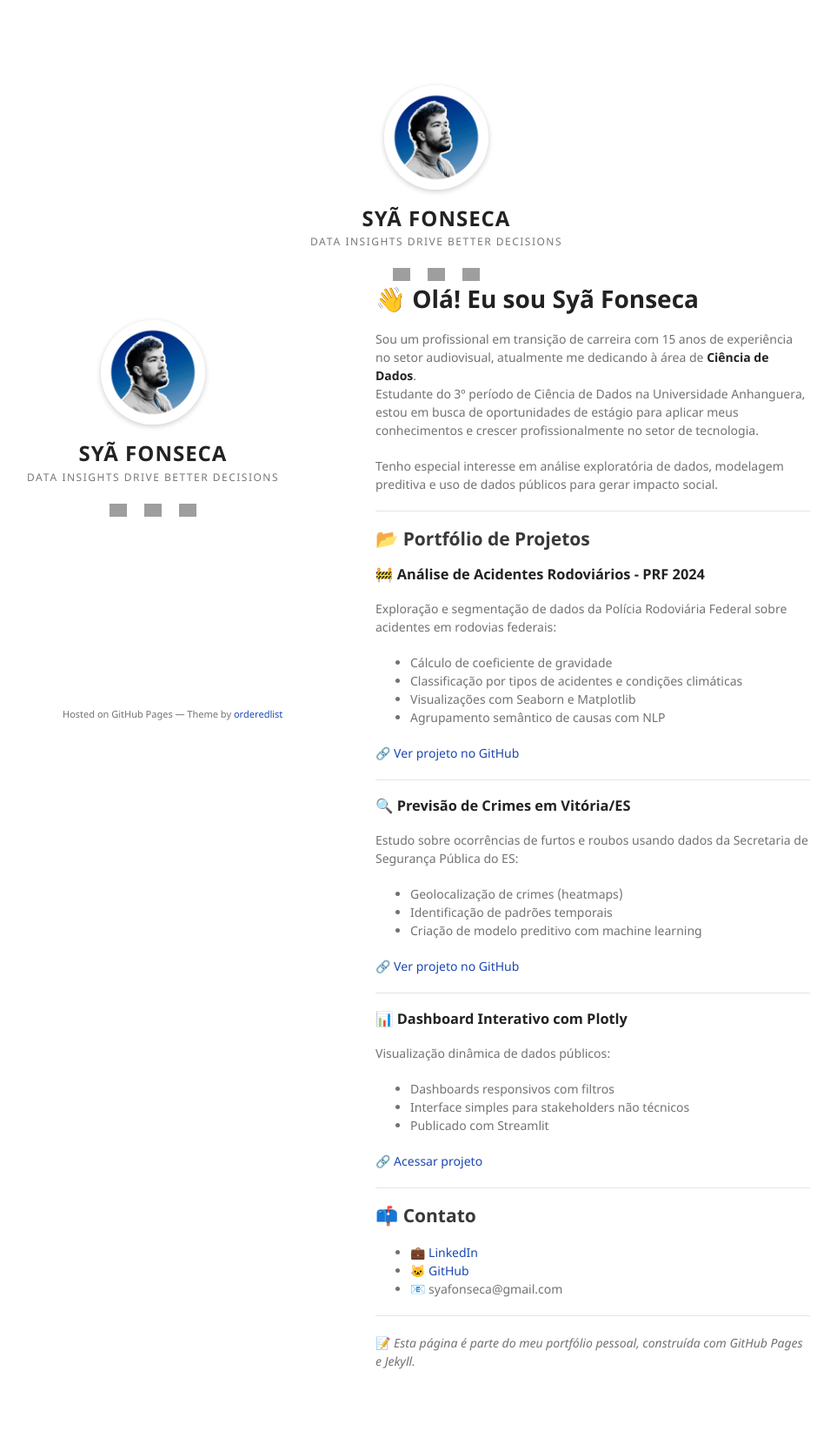
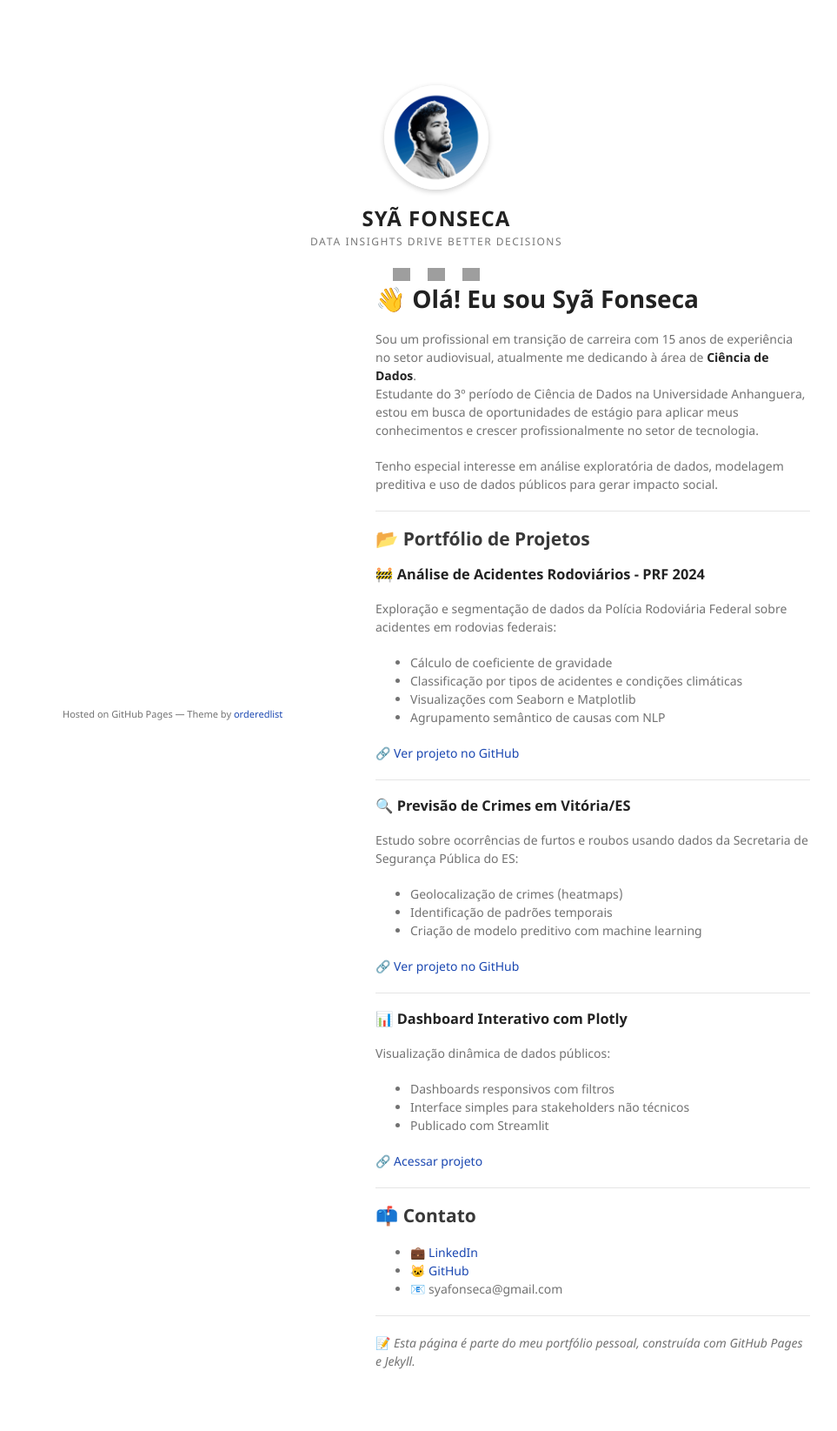
Before and after one commit to fonsecadados/fonsecadados.github.io, a Jekyll site: the page built from index.md, in a window 1280 px wide. Shown: the whole page at 87% size, without its empty margins (138-1101 px from the left). Built offline with Jekyll 4.4.1, drawn with Linux system fonts in a browser that asks for light colours; our own code applies the rules of GitHub Pages for plain Markdown files; grey boxes are pictures that could not be loaded.

Commit message:
up layout

```diff
--- a/_config.yml
+++ b/_config.yml
@@ -20,7 +20,8 @@ defaults:
   - scope:
       path: ""
     values:
-      css: "/assets/css/custom.css"
+      # css: "/assets/css/custom.css"
+      layout: default
 
 
 # Informações de contato e autor
--- a/_layouts/default.html
+++ b/_layouts/default.html
@@ -1,57 +1,23 @@
 <!DOCTYPE html>
-<html lang="{{ site.lang | default: "en-US" }}">
+<html lang="{{ site.lang | default: 'en-US' }}">
   <head>
     <meta charset="UTF-8">
     <meta http-equiv="X-UA-Compatible" content="IE=edge">
     <meta name="viewport" content="width=device-width, initial-scale=1">
-
-{% seo %}
-    <link rel="stylesheet" href="{{ "/assets/css/style.css?v=" | append: site.github.build_revision | relative_url }}">
-    <!--[if lt IE 9]>
-    <script src="https://cdnjs.cloudflare.com/ajax/libs/html5shiv/3.7.3/html5shiv.min.js"></script>
-    <![endif]-->
+    {% seo %}
+    <link rel="stylesheet" href="{{ '/assets/css/style.css' | relative_url }}">
+    <link rel="stylesheet" href="{{ '/assets/css/custom.css' | relative_url }}">
     {% include head-custom.html %}
   </head>
   <body>
     <div class="wrapper">
-      <header>
-        <h1><a href="{{ "/" | absolute_url }}">{{ site.title | default: site.github.repository_name }}</a></h1>
-
-        {% if site.logo %}
-          <img src="{{site.logo | relative_url}}" alt="Logo" />
-        {% endif %}
-
-        <p>{{ site.description | default: site.github.project_tagline }}</p>
-
-        {% if site.github.is_project_page %}
-        <p class="view"><a href="{{ site.github.repository_url }}">View the Project on GitHub <small>{{ site.github.repository_nwo }}</small></a></p>
-        {% endif %}
-
-        {% if site.github.is_user_page %}
-        <p class="view"><a href="{{ site.github.owner_url }}">View My GitHub Profile</a></p>
-        {% endif %}
-
-        {% if site.show_downloads %}
-        <ul class="downloads">
-          <li><a href="{{ site.github.zip_url }}">Download <strong>ZIP File</strong></a></li>
-          <li><a href="{{ site.github.tar_url }}">Download <strong>TAR Ball</strong></a></li>
-          <li><a href="{{ site.github.repository_url }}">View On <strong>GitHub</strong></a></li>
-        </ul>
-        {% endif %}
-      </header>
       <section>
-
-      {{ content }}
-
+        {{ content }}
       </section>
       <footer>
-        {% if site.github.is_project_page %}
-        <p>This project is maintained by <a href="{{ site.github.owner_url }}">{{ site.github.owner_name }}</a></p>
-        {% endif %}
-        <p><small>Hosted on GitHub Pages &mdash; Theme by <a href="https://github.com/orderedlist">orderedlist</a></small></p>
+        <p><small>Hosted on GitHub Pages — Theme by <a href="https://github.com/orderedlist">orderedlist</a></small></p>
       </footer>
     </div>
-    <script src="{{ "/assets/js/scale.fix.js" | relative_url }}"></script>
+    <script src="{{ '/assets/js/scale.fix.js' | relative_url }}"></script>
   </body>
-  {% include head-custom.html %}
 </html>
--- a/assets/css/custom.css
+++ b/assets/css/custom.css
@@ -1,8 +1,8 @@
-header h1,
+/* header h1,
 header p,
 header img {
     display: none;
 }
 header {
   display: none;
-}
+} */
```
